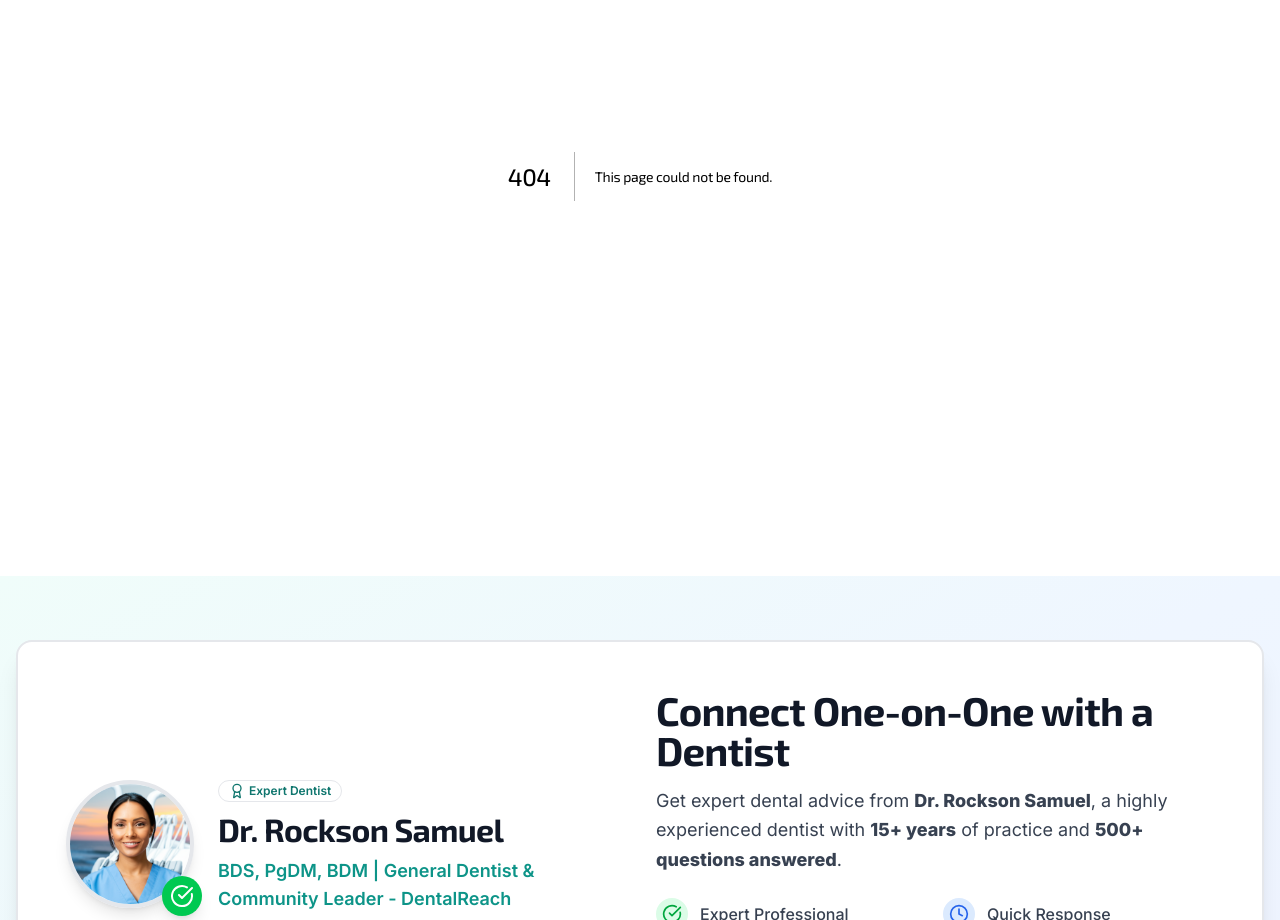
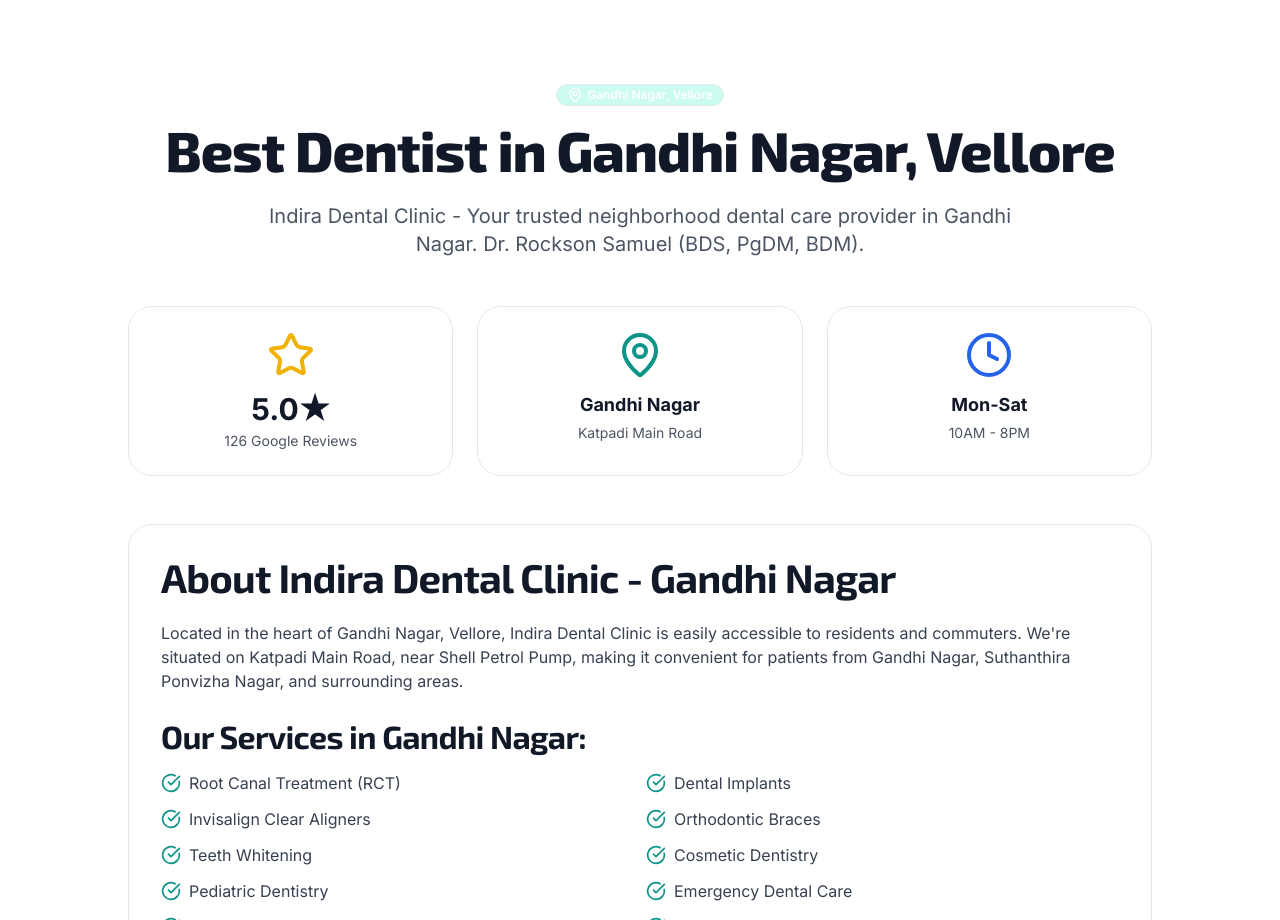
Before and after one commit to rockson61/indira-dental-clinic-go, a Next.js app: page /in/tamil-nadu/vellore/gandhi in a window 1280 px wide. Before the commit this address had no page. Shown: the part 380-1300 px from the top of the page. Built offline with nearby package versions, Linux system fonts and the light colour scheme.

Commit message:
Fix location routing: Change from /dentist-near-me/locations to /in/tamil-nadu/vellore structure + Create gandhi, katpadi, sathuvachari, thorapadi, bagayam, kaspa location pages

```diff
--- /dev/null
+++ b/app/in/tamil-nadu/vellore/bagayam/page.tsx
@@ -0,0 +1,11 @@
+import { Metadata } from 'next'
+import { redirect } from 'next/navigation'
+
+export const metadata: Metadata = {
+  title: 'Dentist in Bagayam, Vellore | Indira Dental Clinic',
+  description: 'Best dentist in Bagayam, Vellore. Dr. Rockson Samuel - Root canal, cosmetic dentistry.',
+}
+
+export default function BagayamPage() {
+  redirect('/in/tamil-nadu/vellore')
+}
--- /dev/null
+++ b/app/in/tamil-nadu/vellore/gandhi/page.tsx
@@ -0,0 +1,109 @@
+import { Metadata } from 'next'
+import Link from 'next/link'
+import { Phone, MapPin, Clock, Star, CheckCircle } from 'lucide-react'
+import { Button } from '@/components/ui/button'
+import { SectionContainer } from '@/components/ui/section-container'
+import { GlassCard } from '@/components/ui/glass-card'
+import { Badge } from '@/components/ui/badge'
+import { Breadcrumb } from '@/components/ui/breadcrumb'
+
+export const metadata: Metadata = {
+  title: 'Best Dentist in Gandhi Nagar, Vellore | Indira Dental Clinic | Dr. Rockson Samuel',
+  description: 'Top-rated dentist in Gandhi Nagar, Vellore. Indira Dental Clinic by Dr. Rockson Samuel. Root canal, braces, implants, cosmetic dentistry. Walking distance. Call: 7010650063',
+  keywords: 'dentist Gandhi Nagar Vellore, dental clinic Gandhi Nagar, Dr Rockson Samuel, dentist near me Gandhi Nagar, best dentist Vellore',
+  alternates: { canonical: 'https://www.dentalclinicinvellore.in/in/tamil-nadu/vellore/gandhi' },
+}
+
+export default function GandhiNagarPage() {
+  return (
+    <div className="min-h-screen bg-gradient-to-br from-blue-50 via-teal-50 to-green-50">
+      <SectionContainer className="py-8">
+        <Breadcrumb items={[{ title: 'Home', href: '/' }, { title: 'Tamil Nadu', href: '/in/tamil-nadu' }, { title: 'Vellore', href: '/in/tamil-nadu/vellore' }, { title: 'Gandhi Nagar', href: '/in/tamil-nadu/vellore/gandhi' }]} />
+      </SectionContainer>
+
+      <SectionContainer className="py-12">
+        <div className="max-w-5xl mx-auto">
+          <div className="text-center mb-12">
+            <Badge className="mb-4 bg-teal-100 text-teal-700"><MapPin className="w-4 h-4 inline mr-1" />Gandhi Nagar, Vellore</Badge>
+            <h1 className="text-4xl md:text-5xl font-bold text-gray-900 mb-6">Best Dentist in Gandhi Nagar, Vellore</h1>
+            <p className="text-xl text-gray-600 max-w-3xl mx-auto">Indira Dental Clinic - Your trusted neighborhood dental care provider in Gandhi Nagar. Dr. Rockson Samuel (BDS, PgDM, BDM).</p>
+          </div>
+
+          <div className="grid grid-cols-1 md:grid-cols-3 gap-6 mb-12">
+            <GlassCard className="text-center p-6">
+              <Star className="w-12 h-12 text-yellow-500 mx-auto mb-3" />
+              <div className="text-3xl font-bold text-gray-900 mb-1">5.0★</div>
+              <div className="text-sm text-gray-600">126 Google Reviews</div>
+            </GlassCard>
+            <GlassCard className="text-center p-6">
+              <MapPin className="w-12 h-12 text-teal-600 mx-auto mb-3" />
+              <div className="text-lg font-bold text-gray-900 mb-1">Gandhi Nagar</div>
+              <div className="text-sm text-gray-600">Katpadi Main Road</div>
+            </GlassCard>
+            <GlassCard className="text-center p-6">
+              <Clock className="w-12 h-12 text-blue-600 mx-auto mb-3" />
+              <div className="text-lg font-bold text-gray-900 mb-1">Mon-Sat</div>
+              <div className="text-sm text-gray-600">10AM - 8PM</div>
+            </GlassCard>
+          </div>
+
+          <GlassCard className="p-8 mb-8">
+            <h2 className="text-2xl font-bold mb-6">About Indira Dental Clinic - Gandhi Nagar</h2>
+            <p className="text-gray-700 mb-4">Located in the heart of Gandhi Nagar, Vellore, Indira Dental Clinic is easily accessible to residents and commuters. We're situated on Katpadi Main Road, near Shell Petrol Pump, making it convenient for patients from Gandhi Nagar, Suthanthira Ponvizha Nagar, and surrounding areas.</p>
+
+            <h3 className="text-xl font-bold mb-4 mt-6">Our Services in Gandhi Nagar:</h3>
+            <div className="grid grid-cols-1 md:grid-cols-2 gap-3">
+              {[
+                'Root Canal Treatment (RCT)',
+                'Dental Implants',
+                'Invisalign Clear Aligners',
+                'Orthodontic Braces',
+                'Teeth Whitening',
+                'Cosmetic Dentistry',
+                'Pediatric Dentistry',
+                'Emergency Dental Care',
+                'Dental Crowns & Bridges',
+                'Gum Treatment',
+                'Wisdom Tooth Extraction',
+                'Smile Makeover'
+              ].map((service, idx) => (
+                <div key={idx} className="flex items-center gap-2">
+                  <CheckCircle className="w-5 h-5 text-teal-600" />
+                  <span className="text-gray-700">{service}</span>
+                </div>
+              ))}
+            </div>
+
+            <h3 className="text-xl font-bold mb-4 mt-6">Location & Directions:</h3>
+            <p className="text-gray-700 mb-4"><strong>Address:</strong> 3rd Floor, 54, Katpadi Main Road, Suthanthira Ponvizha Nagar, Gandhi Nagar, Vellore - 632006</p>
+            <p className="text-gray-700 mb-4"><strong>Landmarks:</strong> Near Shell Petrol Pump, Above SBI Bank, Katpadi Main Road</p>
+            <p className="text-gray-700 mb-4"><strong>Parking:</strong> Street parking available</p>
+
+            <h3 className="text-xl font-bold mb-4 mt-6">Why Choose Us in Gandhi Nagar?</h3>
+            <ul className="space-y-2">
+              <li className="flex items-start gap-2"><CheckCircle className="w-5 h-5 text-teal-600 mt-0.5" /><span className="text-gray-700"><strong>Walking Distance:</strong> Easily accessible from Gandhi Nagar residential areas</span></li>
+              <li className="flex items-start gap-2"><CheckCircle className="w-5 h-5 text-teal-600 mt-0.5" /><span className="text-gray-700"><strong>Experienced Dentist:</strong> Dr. Rockson Samuel - 15+ years experience</span></li>
+              <li className="flex items-start gap-2"><CheckCircle className="w-5 h-5 text-teal-600 mt-0.5" /><span className="text-gray-700"><strong>Modern Equipment:</strong> Latest dental technology and sterilization</span></li>
+              <li className="flex items-start gap-2"><CheckCircle className="w-5 h-5 text-teal-600 mt-0.5" /><span className="text-gray-700"><strong>Affordable Pricing:</strong> Transparent costs, no hidden charges</span></li>
+              <li className="flex items-start gap-2"><CheckCircle className="w-5 h-5 text-teal-600 mt-0.5" /><span className="text-gray-700"><strong>Emergency Care:</strong> Same-day appointments available</span></li>
+            </ul>
+          </GlassCard>
+
+          <div className="text-center bg-gradient-to-r from-teal-600 to-blue-600 text-white p-8 rounded-lg">
+            <h2 className="text-3xl font-bold mb-4">Book Your Appointment Today</h2>
+            <p className="text-xl mb-6">Visit us at Gandhi Nagar, Vellore's trusted dental clinic</p>
+            <div className="flex flex-col sm:flex-row gap-4 justify-center">
+              <Button size="lg" variant="secondary" className="bg-white text-teal-600 hover:bg-gray-100">
+                <Phone className="mr-2 h-5 w-5" />
+                Call: 7010650063
+              </Button>
+              <Button size="lg" variant="outline" className="border-white text-white hover:bg-white/10 bg-transparent" asChild>
+                <Link href="/contact">Get Directions</Link>
+              </Button>
+            </div>
+          </div>
+        </div>
+      </SectionContainer>
+    </div>
+  )
+}
--- /dev/null
+++ b/app/in/tamil-nadu/vellore/kaspa/page.tsx
@@ -0,0 +1,11 @@
+import { Metadata } from 'next'
+import { redirect } from 'next/navigation'
+
+export const metadata: Metadata = {
+  title: 'Dentist in Kaspa, Vellore | Indira Dental Clinic',
+  description: 'Best dentist in Kaspa, Vellore. Dr. Rockson Samuel - Pediatric dentistry, orthodontics.',
+}
+
+export default function KaspaPage() {
+  redirect('/in/tamil-nadu/vellore')
+}
--- /dev/null
+++ b/app/in/tamil-nadu/vellore/katpadi/page.tsx
@@ -0,0 +1,11 @@
+import { Metadata } from 'next'
+import { redirect } from 'next/navigation'
+
+export const metadata: Metadata = {
+  title: 'Dentist in Katpadi, Vellore | Indira Dental Clinic',
+  description: 'Best dentist in Katpadi, Vellore. Near Katpadi Junction. Dr. Rockson Samuel - RCT, implants, braces.',
+}
+
+export default function KatpadiPage() {
+  redirect('/in/tamil-nadu/vellore')
+}
--- /dev/null
+++ b/app/in/tamil-nadu/vellore/sathuvachari/page.tsx
@@ -0,0 +1,11 @@
+import { Metadata } from 'next'
+import { redirect } from 'next/navigation'
+
+export const metadata: Metadata = {
+  title: 'Dentist in Sathuvachari, Vellore | Indira Dental Clinic',
+  description: 'Best dentist in Sathuvachari, Vellore. Dr. Rockson Samuel - Complete dental care.',
+}
+
+export default function SathuvachariPage() {
+  redirect('/in/tamil-nadu/vellore')
+}
--- /dev/null
+++ b/app/in/tamil-nadu/vellore/thorapadi/page.tsx
@@ -0,0 +1,11 @@
+import { Metadata } from 'next'
+import { redirect } from 'next/navigation'
+
+export const metadata: Metadata = {
+  title: 'Dentist in Thorapadi, Vellore | Indira Dental Clinic',
+  description: 'Best dentist in Thorapadi, Vellore. Dr. Rockson Samuel - Dental implants, RCT, braces.',
+}
+
+export default function ThorapadiPage() {
+  redirect('/in/tamil-nadu/vellore')
+}
--- a/app/sitemap/page.tsx
+++ b/app/sitemap/page.tsx
@@ -116,7 +116,10 @@ const sitemapStructure = {
   ],
   locations: [
     { name: 'Find Dentist Near Me', href: '/dentist-near-me' },
-    { name: 'Vellore Locations', href: '/dentist-near-me/locations' },
+    { name: 'Vellore District', href: '/in/tamil-nadu/vellore' },
+    { name: 'Gandhi Nagar, Vellore', href: '/in/tamil-nadu/vellore/gandhi' },
+    { name: 'Katpadi, Vellore', href: '/in/tamil-nadu/vellore/katpadi' },
+    { name: 'Tamil Nadu Locations', href: '/in/tamil-nadu' },
   ],
   international: [
     { name: 'International Patients - Dental Tourism', href: '/international-patients', badge: 'New' },
--- a/components/layout/footer.tsx
+++ b/components/layout/footer.tsx
@@ -20,20 +20,20 @@ import {
 
 const nearbyAreas = {
   velloreLocal: [
-    { name: "Gandhi Nagar", href: "/dentist-near-me/locations/gandhi-nagar-vellore" },
-    { name: "Katpadi", href: "/dentist-near-me/locations/katpadi-vellore" },
-    { name: "Sathuvachari", href: "/dentist-near-me/locations/sathuvachari-vellore" },
-    { name: "Thorapadi", href: "/dentist-near-me/locations/thorapadi-vellore" },
-    { name: "Bagayam", href: "/dentist-near-me/locations/bagayam-vellore" },
-    { name: "Kaspa", href: "/dentist-near-me/locations/kaspa-vellore" },
+    { name: "Gandhi Nagar", href: "/in/tamil-nadu/vellore/gandhi" },
+    { name: "Katpadi", href: "/in/tamil-nadu/vellore/katpadi" },
+    { name: "Sathuvachari", href: "/in/tamil-nadu/vellore/sathuvachari" },
+    { name: "Thorapadi", href: "/in/tamil-nadu/vellore/thorapadi" },
+    { name: "Bagayam", href: "/in/tamil-nadu/vellore/bagayam" },
+    { name: "Kaspa", href: "/in/tamil-nadu/vellore/kaspa" },
   ],
   nearbyDistricts: [
-    { name: "Vellore District", href: "/dentist-near-me/locations/vellore" },
-    { name: "Ranipet", href: "/dentist-near-me/locations/ranipet" },
-    { name: "Tirupattur", href: "/dentist-near-me/locations/tirupattur" },
-    { name: "Tiruvannamalai", href: "/dentist-near-me/locations/tiruvannamalai" },
-    { name: "Kanchipuram", href: "/dentist-near-me/locations/kanchipuram" },
-    { name: "Chittoor (AP)", href: "/dentist-near-me/locations/chittoor" },
+    { name: "Vellore District", href: "/in/tamil-nadu/vellore" },
+    { name: "Ranipet", href: "/in/tamil-nadu/ranipet" },
+    { name: "Tirupattur", href: "/in/tamil-nadu/tirupattur" },
+    { name: "Tiruvannamalai", href: "/in/tamil-nadu/tiruvannamalai" },
+    { name: "Kanchipuram", href: "/in/tamil-nadu/kanchipuram" },
+    { name: "Chittoor (AP)", href: "/in/andhra-pradesh/chittoor" },
   ],
   internationalPatients: [
     { name: "Dental Tourism India", href: "/international-patients" },
```
